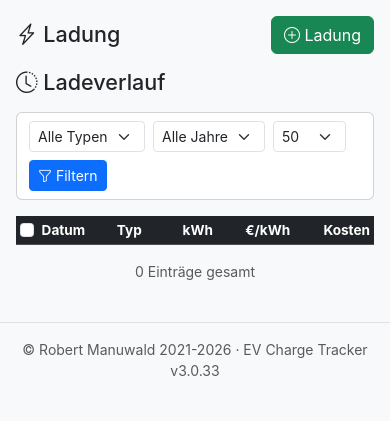
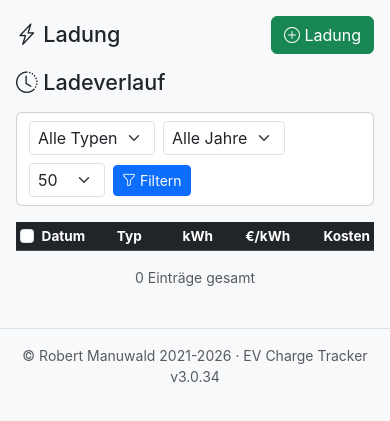
Before and after one commit to robeertm/ev-charge-tracker, a Flask app: page /input in a window 390 px wide. Shown: the part 57-478 px from the top of the page. Run offline with Flask 3, Linux system fonts and the light colour scheme; lists and menus that the app fills with data are empty; some libraries are stand-ins or nearby versions.

Commit message:
v3.0.34: edit modals — stop iOS Safari from auto-zooming on input focus
Bootstrap's form-control-sm (14px) sits under iOS Safari's 16px threshold,
so every tap into a field in the charge/trip/maintenance edit modals
triggers an auto-zoom that offsets the cursor and shoves the modal
off-screen. Added a mobile media-query bumping all text/number/select
inputs to 16px so the auto-zoom never fires.

Co-Authored-By: Claude Opus 4.7 <noreply@anthropic.com>

```diff
--- a/config.py
+++ b/config.py
@@ -24,7 +24,7 @@ class Config:
     ENTSOE_API_KEY = os.environ.get('ENTSOE_API_KEY', '')
     ENTSOE_COUNTRY = 'DE'
 
-    APP_VERSION = '3.0.33'
+    APP_VERSION = '3.0.34'
     GITHUB_REPO = 'robeertm/ev-charge-tracker'
     APP_HOST = os.environ.get('APP_HOST', '0.0.0.0')
     APP_PORT = int(os.environ.get('APP_PORT', '7654'))
--- a/static/css/custom.css
+++ b/static/css/custom.css
@@ -85,6 +85,29 @@ body {
     .btn-lg {
         padding: 0.7rem 1rem;
     }
+    /* iOS Safari auto-zooms whenever a focused input has font-size < 16px.
+       Bootstrap's form-control-sm (0.875rem ≈ 14px) triggers this on every
+       tap inside the charge / trip / maintenance edit modals. Force 16px
+       on phones for every text-style input so the page never zooms in
+       on focus, while leaving pinch-zoom available to the user. */
+    .form-control,
+    .form-control-sm,
+    .form-select,
+    .form-select-sm,
+    textarea.form-control,
+    input[type="text"],
+    input[type="number"],
+    input[type="email"],
+    input[type="password"],
+    input[type="date"],
+    input[type="time"],
+    input[type="datetime-local"],
+    input[type="search"],
+    input[type="tel"],
+    input[type="url"],
+    select {
+        font-size: 16px;
+    }
 }
 
 .navbar-brand i {
```
Also changed, not shown: CHANGELOG.md.
